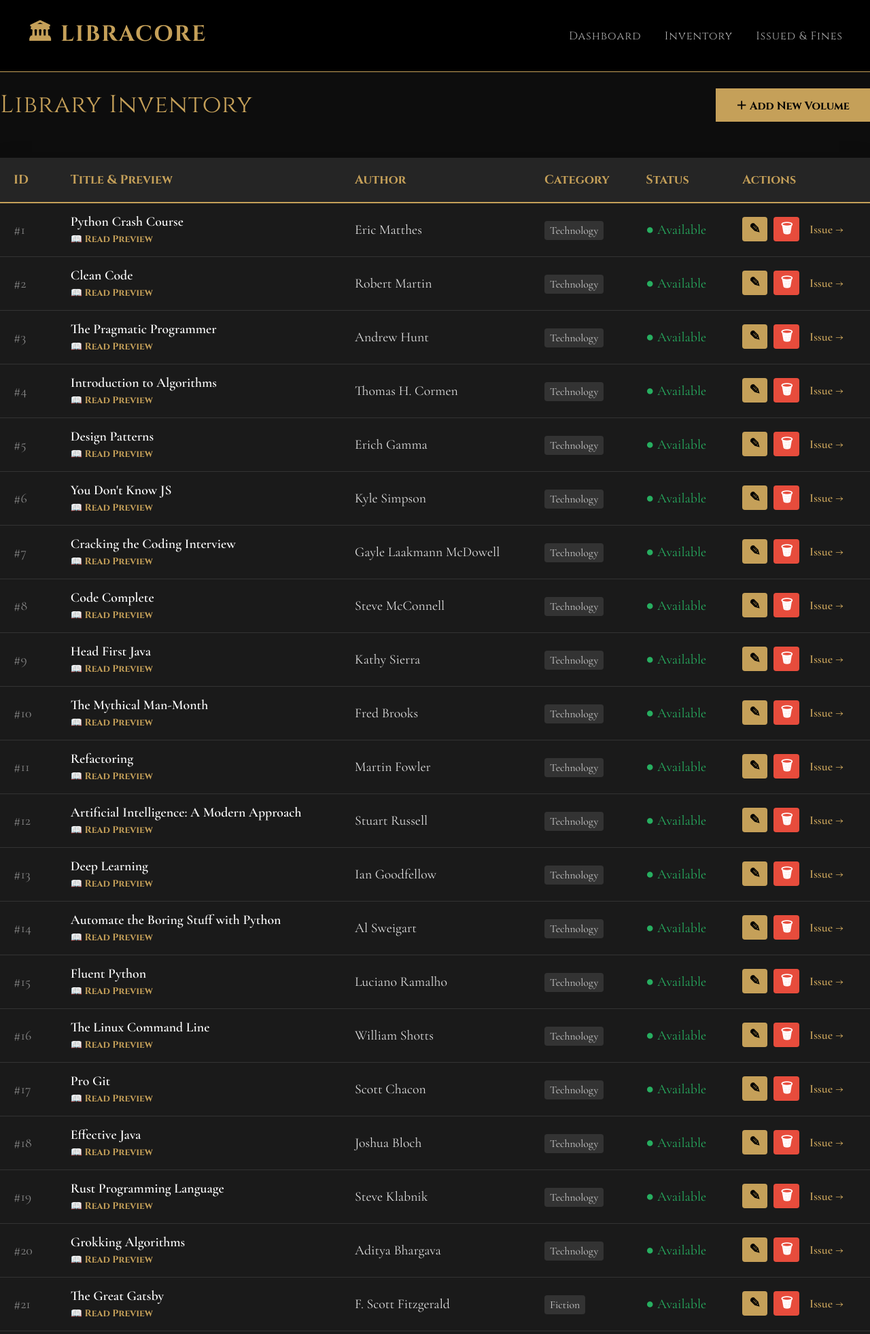
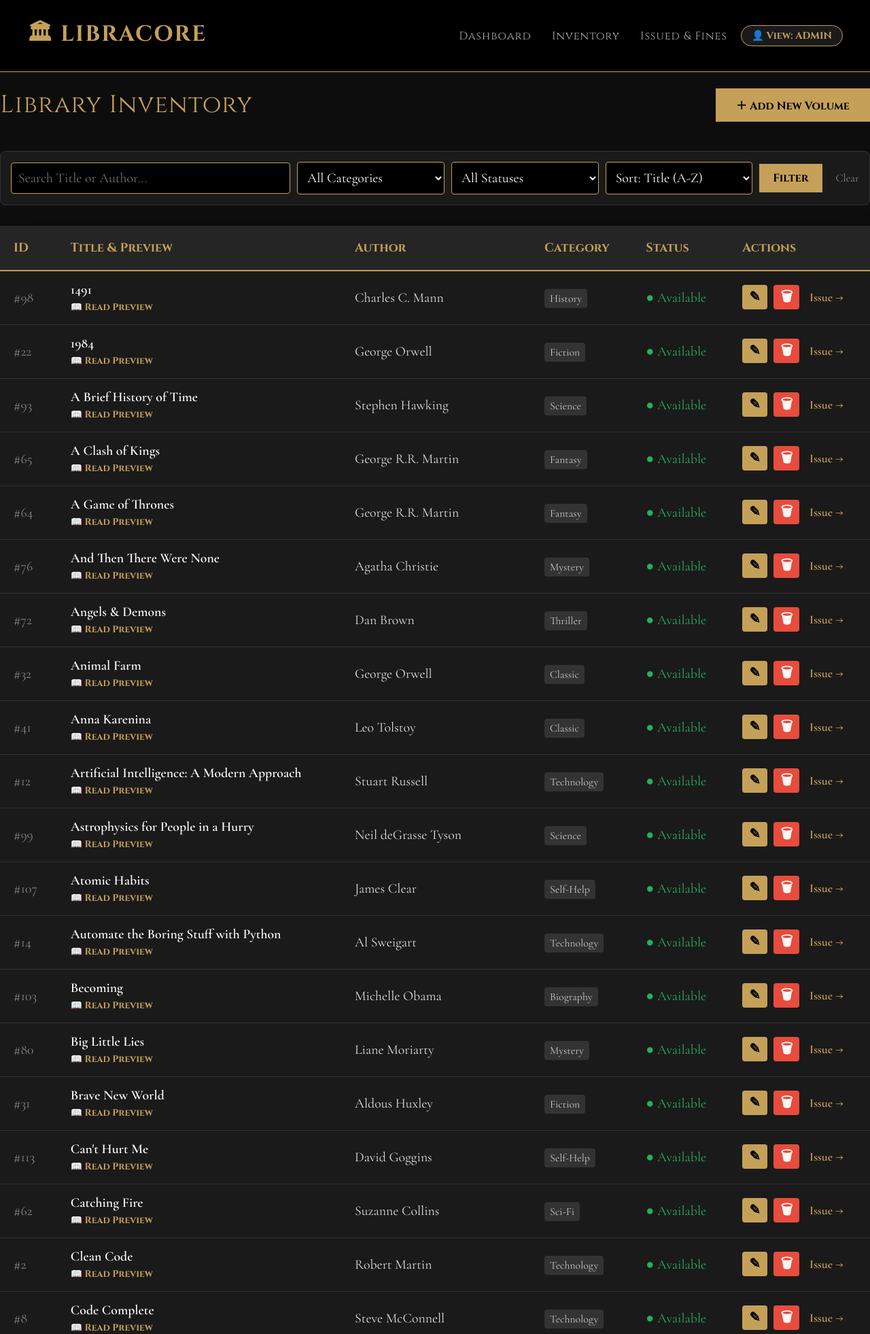
Before and after one commit to Rizwan-edu/library-management-flask, a Flask app: page /inventory in a window 1280 px wide. Shown: the top 1962 px of the page at 68% size. Run offline with Flask 3, Linux system fonts and the light colour scheme; data comes from the database, SQL or seed files in the repository.

Commit message:
Fixed charts visibility in student mode

```diff
--- a/app.py
+++ b/app.py
@@ -177,58 +177,80 @@ def seed_data():
 @app.route('/')
 def index():
     with get_db_connection() as conn:
-        # Fetch Stats
+        # 1. Fetch Basic Stats
         total = conn.execute('SELECT count(*) FROM books').fetchone()[0]
         issued = conn.execute('SELECT count(*) FROM books WHERE status="Issued"').fetchone()[0]
+        available = total - issued # Calculated field
+
+        # 2. Overdue Logic
         issued_list = conn.execute('SELECT * FROM books WHERE status="Issued"').fetchall()
+        today = datetime.now().date()
+        overdue = 0
+        fine = 0
 
-    # Calculate Logic
-    today = datetime.now().date()
-    overdue = 0
-    fine = 0
+        for book in issued_list:
+            if book['due_date']:
+                due = datetime.strptime(book['due_date'], '%Y-%m-%d').date()
+                if due < today:
+                    overdue += 1
+                    days = (today - due).days
+                    fine += (days * 10)
 
-    for book in issued_list:
-        if book['due_date']:
-            due = datetime.strptime(book['due_date'], '%Y-%m-%d').date()
-            if due < today:
-                overdue += 1
-                days = (today - due).days
-                fine += (days * 10)
+        # 3. Chart Data Analytics (Group by Category)
+        cat_data = conn.execute('SELECT category, COUNT(*) as count FROM books GROUP BY category').fetchall()
+        chart_labels = [row['category'] for row in cat_data]
+        chart_values = [row['count'] for row in cat_data]
 
-    # Translations
+    # Language Dictionary
     lang = request.args.get('lang', 'en')
     text = {
-        'en': {
-            'title': 'LibraCore Dashboard',
-            'slogan': '"The Central Hub of Knowledge"',
-            'total': 'Total Volumes',
-            'borrowed': 'Currently Borrowed',
-            'overdue': 'Overdue Books',
-            'fines': 'Total Fines',
-            'btn': '📚 Enter Vault & Manage Inventory'
-        },
-        'es': {
-            'title': 'Tablero LibraCore',
-            'slogan': '"El Centro del Conocimiento"',
-            'total': 'Volúmenes Totales',
-            'borrowed': 'Actualmente Prestados',
-            'overdue': 'Libros Vencidos',
-            'fines': 'Multas Totales',
-            'btn': '📚 Entrar y Gestionar Inventario'
-        }
+        'en': { 'title': 'LibraCore Dashboard', 'slogan': '"The Central Hub of Knowledge"', 'total': 'Total Volumes', 'borrowed': 'Currently Borrowed', 'overdue': 'Overdue Books', 'fines': 'Total Fines', 'btn': '📚 Enter Vault & Manage Inventory' },
+        'es': { 'title': 'Tablero LibraCore', 'slogan': '"El Centro del Conocimiento"', 'total': 'Volúmenes Totales', 'borrowed': 'Actualmente Prestados', 'overdue': 'Libros Vencidos', 'fines': 'Multas Totales', 'btn': '📚 Entrar y Gestionar Inventario' }
     }
 
-    return render_template('index.html', total=total, issued=issued, overdue=overdue, fine=fine, t=text[lang], lang=lang)
+    return render_template('index.html',
+                           total=total, issued=issued, available=available, overdue=overdue, fine=fine,
+                           t=text[lang], lang=lang,
+                           chart_labels=chart_labels, chart_values=chart_values)
 
 @app.route('/inventory')
 def inventory():
+    # 1. Get Filters from URL
     search_query = request.args.get('q', '')
+    sort_by = request.args.get('sort', 'title')
+    category_filter = request.args.get('category', '')
+    status_filter = request.args.get('status', '')
+
     with get_db_connection() as conn:
+        # 2. Build Dynamic SQL
+        sql_query = 'SELECT * FROM books WHERE 1=1'
+        params = []
+
         if search_query:
-            books = conn.execute('SELECT * FROM books WHERE title LIKE ? OR author LIKE ?', ('%' + search_query + '%', '%' + search_query + '%')).fetchall()
-        else:
-            books = conn.execute('SELECT * FROM books').fetchall()
-    return render_template('inventory.html', books=books)
+            sql_query += ' AND (title LIKE ? OR author LIKE ?)'
+            params.extend(['%' + search_query + '%', '%' + search_query + '%'])
+
+        if category_filter:
+            sql_query += ' AND category = ?'
+            params.append(category_filter)
+
+        if status_filter:
+            sql_query += ' AND status = ?'
+            params.append(status_filter)
+
+        # 3. Sorting Whitelist
+        valid_sorts = {'title': 'title', 'author': 'author', 'category': 'category', 'status': 'status'}
+        sort_column = valid_sorts.get(sort_by, 'title')
+        sql_query += f' ORDER BY {sort_column}'
+
+        books = conn.execute(sql_query, params).fetchall()
+
+        # 4. Get Categories for Dropdown
+        categories_data = conn.execute('SELECT DISTINCT category FROM books ORDER BY category').fetchall()
+        categories = [row['category'] for row in categories_data]
+
+    return render_template('inventory.html', books=books, categories=categories,
+                           current_sort=sort_by, current_cat=category_filter, current_stat=status_filter, current_q=search_query)
 
 @app.route('/add_book', methods=('GET', 'POST'))
 def add_book():
@@ -244,13 +266,11 @@ def add_book():
 def edit_book(book_id):
     with get_db_connection() as conn:
         book = conn.execute('SELECT * FROM books WHERE id = ?', (book_id,)).fetchone()
-
         if request.method == 'POST':
             conn.execute('UPDATE books SET title = ?, author = ?, category = ? WHERE id = ?',
                          (request.form['title'], request.form['author'], request.form['category'], book_id))
             conn.commit()
             return redirect(url_for('inventory'))
-
     return render_template('edit_book.html', book=book)
 
 @app.route('/delete/<int:book_id>')
@@ -267,7 +287,6 @@ def issue_book(book_id):
         days = int(request.form['days'])
         issue_date = datetime.now()
         due_date = issue_date + timedelta(days=days)
-
         with get_db_connection() as conn:
             conn.execute('UPDATE books SET status="Issued", borrower_name=?, issue_date=?, due_date=? WHERE id=?',
                          (borrower, issue_date.strftime('%Y-%m-%d'), due_date.strftime('%Y-%m-%d'), book_id))
@@ -279,16 +298,13 @@ def issue_book(book_id):
 def issued_books():
     book_list = []
     today = datetime.now().date()
-
     with get_db_connection() as conn:
         books = conn.execute('SELECT * FROM books WHERE status="Issued"').fetchall()
-
         for book in books:
             if book['due_date']:
                 due_date = datetime.strptime(book['due_date'], '%Y-%m-%d').date()
                 days_overdue = (today - due_date).days
                 fine = max(0, days_overdue * 10)
-
                 book_list.append({
                     'id': book['id'],
                     'title': book['title'],
--- a/static/style.css
+++ b/static/style.css
@@ -2,12 +2,12 @@
    ATHENAVAULT MASTER THEME (Dark Royal)
    ========================================= */
 
-/* IMPORT FONTS (Cinzel & Cormorant Garamond) */
+/* IMPORT FONTS */
 @import url('https://fonts.googleapis.com/css2?family=Cinzel:wght@400;700&family=Cormorant+Garamond:wght@400;600&display=swap');
 
 body {
-    font-family: 'Cormorant Garamond', serif; /* Classy Body Font */
-    background-color: #0d0d0d; /* Very Dark Grey/Black */
+    font-family: 'Cormorant Garamond', serif;
+    background-color: #0d0d0d;
     color: #e0e0e0;
     margin: 0;
     padding: 0;
@@ -33,6 +33,11 @@ body {
     letter-spacing: 2px;
 }
 
+.nav-links {
+    display: flex;
+    align-items: center;
+}
+
 .nav-links a {
     font-family: 'Cinzel', serif;
     color: #b0b0b0;
@@ -47,8 +52,43 @@ body {
     color: #c5a059;
 }
 
+/* --- ROLE SWITCHER (NEW) --- */
+.role-switch {
+    display: flex;
+    align-items: center;
+    gap: 10px;
+    background: #1a1a1a;
+    padding: 5px 15px;
+    border-radius: 20px;
+    border: 1px solid #c5a059;
+    cursor: pointer;
+    margin-left: 20px;
+    transition: all 0.3s ease;
+}
+
+.role-label {
+    font-family: 'Cinzel', serif;
+    font-size: 0.8em;
+    color: #c5a059;
+    font-weight: bold;
+}
+
+/* --- HIDING LOGIC FOR STUDENT MODE --- */
+/* When body has class 'student-mode', hide elements with 'admin-only' class */
+body.student-mode .admin-only {
+    display: none !important;
+}
+
+/* Change switch color when in Student Mode */
+body.student-mode .role-switch {
+    background: #c5a059;
+}
+body.student-mode .role-switch .role-label {
+    color: #000;
+}
+
 /* --- DASHBOARD & HEADINGS --- */
-h1, h2 {
+h1, h2, h3 {
     font-family: 'Cinzel', serif;
     font-weight: 400;
     letter-spacing: 1px;
@@ -139,29 +179,24 @@ input, select {
 }
 
 /* =========================================
-   MOBILE RESPONSIVENESS (The Phone Fix)
+   MOBILE RESPONSIVENESS (Phone Fix)
    ========================================= */
 @media (max-width: 768px) {
-
-    /* 1. Stack the Navbar */
     .navbar {
         flex-direction: column;
         padding: 15px;
         text-align: center;
     }
-
     .navbar .logo {
         font-size: 1.5em;
         margin-bottom: 10px;
     }
-
     .nav-links {
         display: flex;
         flex-direction: column;
         gap: 10px;
         width: 100%;
     }
-
     .nav-links a {
         margin-left: 0;
         font-size: 0.9em;
@@ -170,43 +205,35 @@ input, select {
         border-radius: 4px;
         display: block;
     }
-
-    /* 2. Fix Big Headings */
+    .role-switch {
+        margin-left: 0;
+        margin-top: 10px;
+        width: 100%;
+        justify-content: center;
+    }
     h1 {
         font-size: 2em !important;
         line-height: 1.2;
     }
-
-    p {
-        font-size: 1em !important;
-    }
-
-    /* 3. Stack Dashboard Cards */
     .card-container {
         flex-direction: column;
         align-items: center;
         gap: 20px;
     }
-
     .card {
         width: 90%;
         margin-bottom: 10px;
     }
-
-    /* 4. Fix Forms (Add/Edit) */
     .container {
         padding: 10px;
         width: 95%;
     }
-
     div[style*="max-width: 600px"],
     div[style*="max-width: 500px"] {
         padding: 20px !important;
         width: 100% !important;
         box-sizing: border-box;
     }
-
-    /* 5. Fix Tables (Scrollable) */
     table {
         display: block;
         overflow-x: auto;
--- a/templates/base.html
+++ b/templates/base.html
@@ -3,20 +3,25 @@
 <head>
     <meta charset="UTF-8">
     <meta name="viewport" content="width=device-width, initial-scale=1.0">
-    <title>LibraCore Library System</title> <link rel="preconnect" href="https://fonts.googleapis.com">
+    <title>LibraCore Library System</title>
+
+    <link rel="preconnect" href="https://fonts.googleapis.com">
     <link rel="preconnect" href="https://fonts.gstatic.com" crossorigin>
     <link href="https://fonts.googleapis.com/css2?family=Cinzel:wght@400;700&family=Cormorant+Garamond:wght@400;600&display=swap" rel="stylesheet">
 
     <link rel="stylesheet" href="{{ url_for('static', filename='style.css') }}">
 </head>
-<body>
+<body class="admin-mode"> <nav class="navbar">
+        <a href="{{ url_for('index') }}" class="logo">🏛 LIBRACORE</a>
 
-    <nav class="navbar">
-        <a href="{{ url_for('index') }}" class="logo">🏛 LIBRACORE</a>
         <div class="nav-links">
             <a href="{{ url_for('index') }}">Dashboard</a>
             <a href="{{ url_for('inventory') }}">Inventory</a>
             <a href="{{ url_for('issued_books') }}">Issued & Fines</a>
+
+            <div class="role-switch" onclick="toggleRole()">
+                <span class="role-label" id="roleText">👤 View: ADMIN</span>
+            </div>
         </div>
     </nav>
 
@@ -34,5 +39,22 @@
         {% block content %}{% endblock %}
     </div>
 
+    <script>
+        function toggleRole() {
+            const body = document.body;
+            const text = document.getElementById('roleText');
+
+            // Toggle the class 'student-mode' on the body
+            body.classList.toggle('student-mode');
+
+            // Update the button text
+            if (body.classList.contains('student-mode')) {
+                text.innerText = "🎓 View: STUDENT";
+            } else {
+                text.innerText = "👤 View: ADMIN";
+            }
+        }
+    </script>
+
 </body>
 </html>
--- a/templates/inventory.html
+++ b/templates/inventory.html
@@ -3,8 +3,37 @@
 {% block content %}
 <div style="display: flex; justify-content: space-between; align-items: center; margin-bottom: 20px;">
     <h1 style="color: #c5a059; font-family: 'Cinzel', serif;">Library Inventory</h1>
-    <a href="{{ url_for('add_book') }}" class="btn">＋ Add New Volume</a>
+
+    <a href="{{ url_for('add_book') }}" class="btn admin-only">＋ Add New Volume</a>
 </div>
+
+<form action="{{ url_for('inventory') }}" method="GET"
+      style="background: #1a1a1a; padding: 15px; border-radius: 8px; border: 1px solid #333; margin-bottom: 30px; display: flex; flex-wrap: wrap; gap: 10px; align-items: center;">
+
+    <input type="text" name="q" placeholder="Search Title or Author..." value="{{ current_q }}"
+           style="padding: 10px; border-radius: 4px; border: 1px solid #c5a059; background: #000; color: #fff; flex: 2; min-width: 200px;">
+
+    <select name="category" style="padding: 10px; border-radius: 4px; border: 1px solid #c5a059; background: #000; color: #fff; flex: 1;">
+        <option value="">All Categories</option>
+        {% for cat in categories %}
+            <option value="{{ cat }}" {% if current_cat == cat %}selected{% endif %}>{{ cat }}</option>
+        {% endfor %}
+    </select>
+
+    <select name="status" style="padding: 10px; border-radius: 4px; border: 1px solid #c5a059; background: #000; color: #fff; flex: 1;">
+        <option value="">All Statuses</option>
+        <option value="Available" {% if current_stat == 'Available' %}selected{% endif %}>Available</option>
+        <option value="Issued" {% if current_stat == 'Issued' %}selected{% endif %}>Issued</option>
+    </select>
+
+    <select name="sort" style="padding: 10px; border-radius: 4px; border: 1px solid #c5a059; background: #000; color: #fff; flex: 1;">
+        <option value="title" {% if current_sort == 'title' %}selected{% endif %}>Sort: Title (A-Z)</option>
+        <option value="author" {% if current_sort == 'author' %}selected{% endif %}>Sort: Author</option>
+    </select>
+
+    <button type="submit" class="btn" style="padding: 10px 20px;">Filter</button>
+    <a href="{{ url_for('inventory') }}" style="color: #888; text-decoration: none; font-size: 0.9em; margin-left: 10px;">Clear</a>
+</form>
 
 <table>
     <thead>
@@ -14,7 +43,7 @@
             <th>Author</th>
             <th>Category</th>
             <th>Status</th>
-            <th>Actions</th>
+            <th class="admin-only">Actions</th>
         </tr>
     </thead>
     <tbody>
@@ -47,7 +76,7 @@
                 {% endif %}
             </td>
 
-            <td>
+            <td class="admin-only">
                 <a href="{{ url_for('edit_book', book_id=book['id']) }}"
                    style="background-color: #c5a059; color: #000; padding: 6px 10px; text-decoration: none; border-radius: 4px; font-weight: bold; margin-right: 5px;"
                    title="Edit">✎</a>
@@ -67,7 +96,7 @@
         {% else %}
         <tr>
             <td colspan="6" style="text-align: center; padding: 20px; color: #666;">
-                No books found. Try adding some!
+                No books match your filter.
             </td>
         </tr>
         {% endfor %}
```
Also changed, not shown: templates/index.html (+66 -7 lines).
